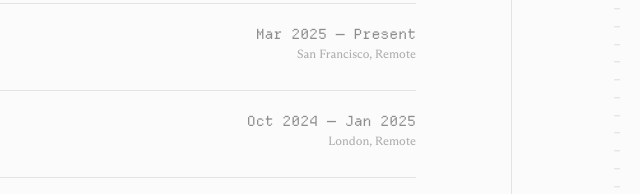
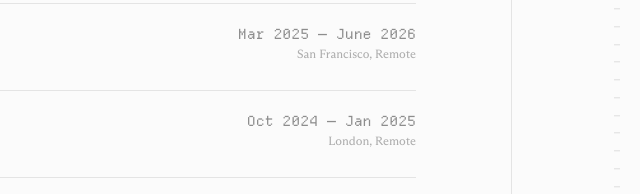
Before and after one commit to arre-ankit/ankitkr, an Astro site: page / in a window 1280 px wide. Shown: the part 380-574 px from the top of the page, 640-1280 px from the left. Built offline with nearby package versions, Linux system fonts and the light colour scheme; Astro itself is replaced by a stand-in of ours.

Commit message:
fix: update employment end date in experience section

```diff
--- a/src/pages/index.astro
+++ b/src/pages/index.astro
@@ -44,7 +44,7 @@ const sortedWriting = writingEntries.sort((a, b) => b.data.date.valueOf() - a.da
                 </div>
               </div>
               <div class="text-left sm:text-right shrink-0 sm:ml-6 sm:mt-0 mt-1">
-                <p class="text-sm text-brand-text/50 font-mono">Mar 2025 — Present</p>
+                <p class="text-sm text-brand-text/50 font-mono">Mar 2025 — June 2026</p>
                 <p class="text-xs text-brand-text/35 mt-0.5">San Francisco, Remote</p>
               </div>
             </summary>
```
